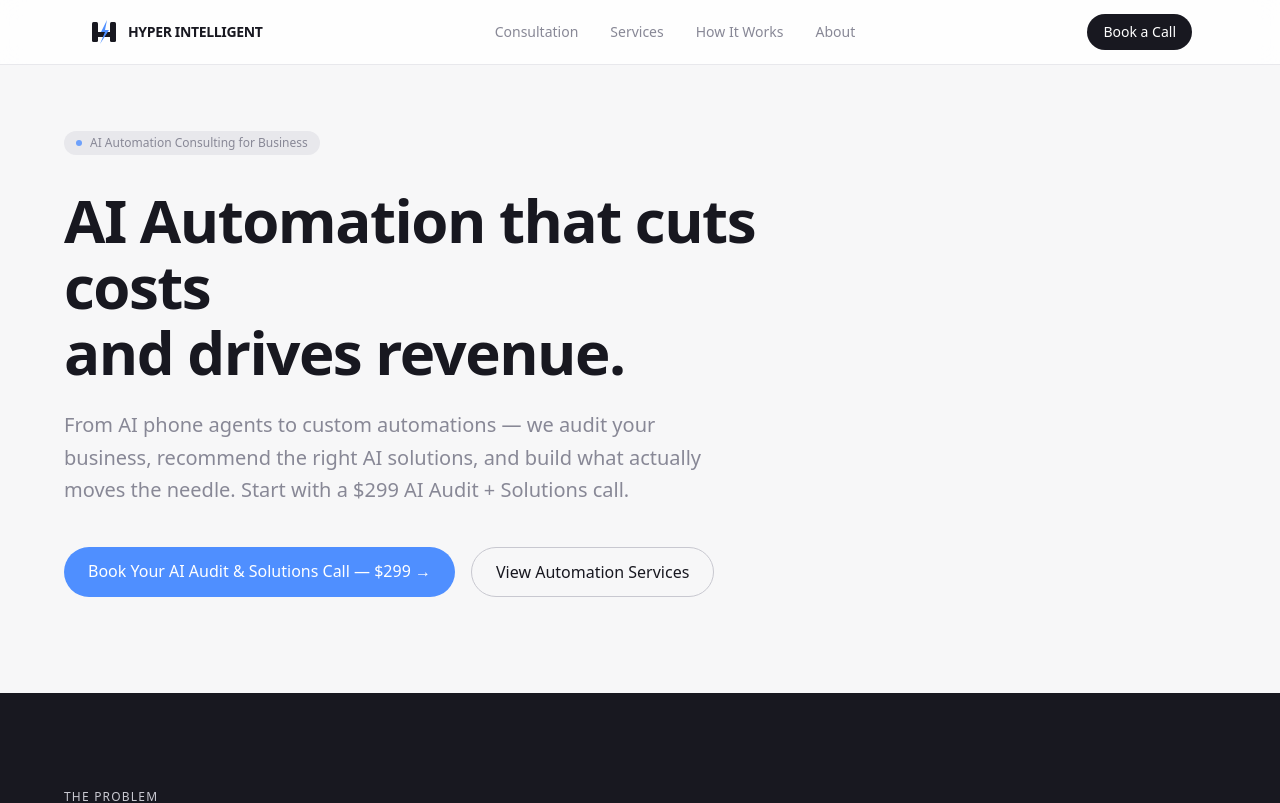
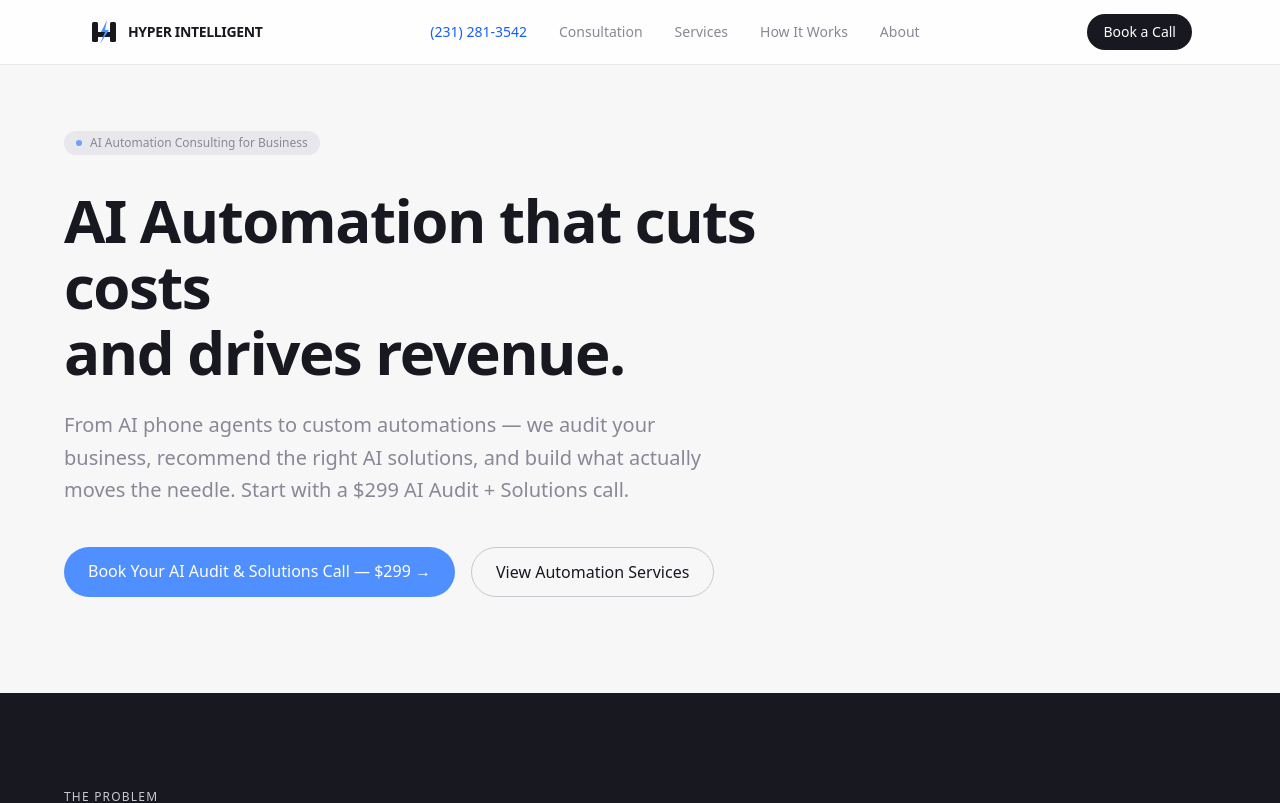
Before and after one commit to MagicShow/hyper, a Next.js app: page / in a window 1280 px wide. Shown: the top 803 px of the page. Built offline with nearby package versions, Linux system fonts and the light colour scheme.

Commit message:
Add click-to-call phone number in blue to top navigation

```diff
--- a/app/page.tsx
+++ b/app/page.tsx
@@ -18,6 +18,7 @@ function Header() {
           </span>
         </Link>
         <nav className="hidden md:flex items-center gap-8 text-sm text-gray-50">
+          <a href="tel:+12312813542" className="text-blue-600 hover:text-blue-700 font-medium transition-colors">(231) 281-3542</a>
           <a href="#consultation" className="hover:text-gray-90 transition-colors">Consultation</a>
           <a href="#pricing" className="hover:text-gray-90 transition-colors">Services</a>
           <a href="#process" className="hover:text-gray-90 transition-colors">How It Works</a>
```
